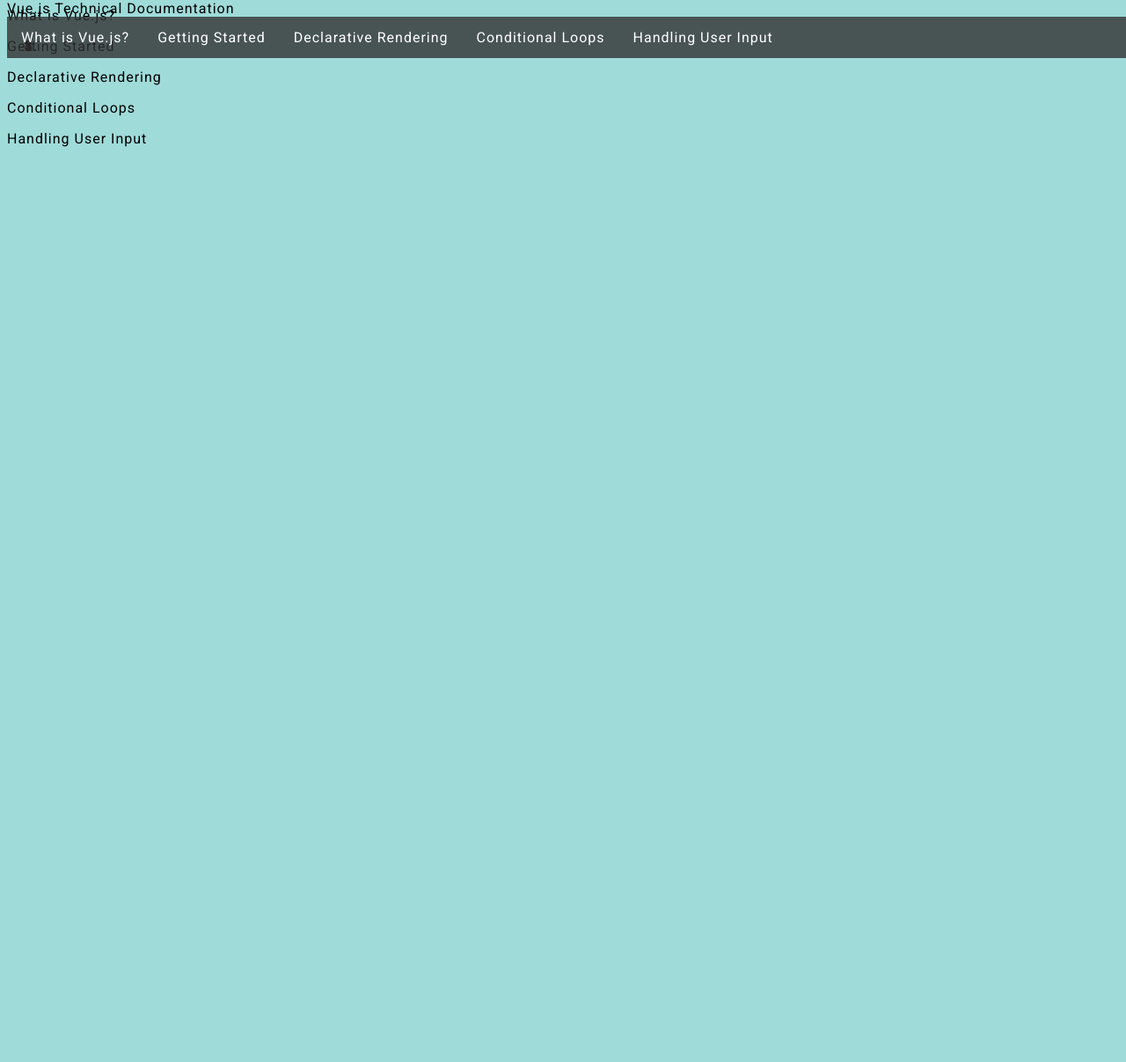
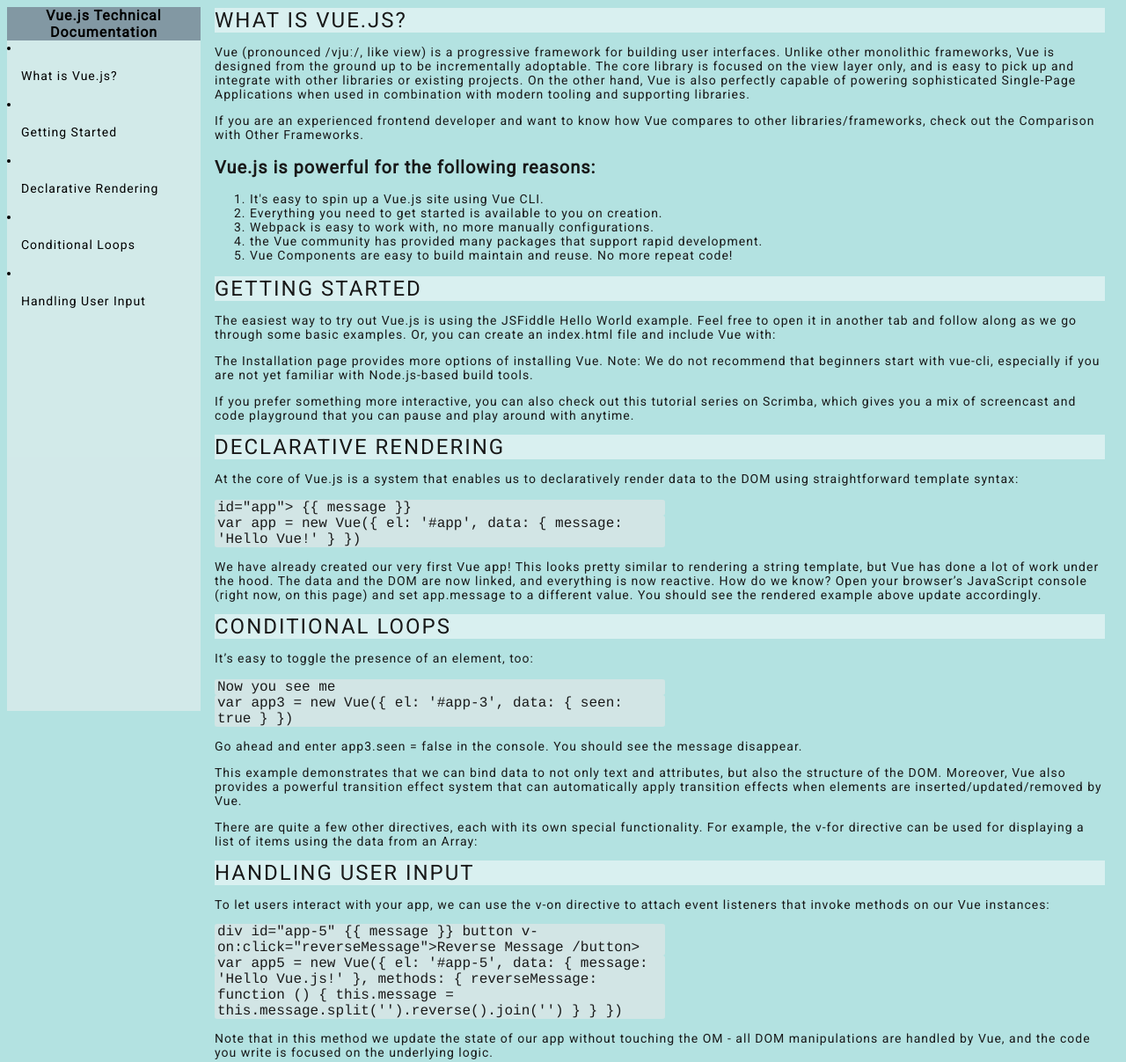
Before and after one commit to jpvajda/freecodecamp, a website: page technicaldocpage/technicaldocpage.html in a window 1280 px wide. Shown: the whole page at 88% size. Before the commit the page ends 800 px from the top, so only its background shows below. Drawn offline with Linux system fonts and the light colour scheme.

Commit message:
finished technical doc page project

```diff
--- a/technicaldocpage/technicaldocpage.html
+++ b/technicaldocpage/technicaldocpage.html
@@ -11,116 +11,263 @@
 <!--Layout -->
 
 <style type="text/css">
-
   body {
     font-family: 'Roboto', sans-serif;
-  letter-spacing: 1px;
-  background: rgba(65, 184, 181, .5);
-  display: flex;
-  flex-direction: column;
+    background: rgba(65, 184, 181, .4);
   }
 
-.navbar {
-  position: fixed;
-  top: 0;
-  width: 100%;
+  .content {
+    margin-left: 220px;
+    padding: 1px 16px;
+    height: 100%;
+    color: #191919;
   }
 
-ul {
-  list-style-type: none;
-  margin: 0;
-  padding: 0;
-  overflow: hidden;
-  background-color: rgba(51, 51, 51, 0.8);
+  p {
+    font-size: 14px;
+    letter-spacing: 1px;
+  }
+
+  h2 {
+    font-size: 20px;
+    letter-spacing: 1px;
   }
 
   li {
+    font-size: 14px;
+    letter-spacing: 1px;
+  }
+
+  code {
+    background-color: rgba(232, 232, 232, 0.6);
+    border-radius: 3px;
+    font-family: courier, monospace;
+    padding: 0 3px;
+    display: inline-block;
+    width: 50%;
+  }
+
+  .navheader {
+    text-align: center;
+    font-weight: 900;
+    background: rgba(53, 73, 94, .5);
+    letter-spacing: 1px;
+  }
+
+  /* The side navigation menu */
+  .sidebar {
+    margin: 0;
+    padding: 0;
+    width: 220px;
+    background-color: rgba(241, 241, 241, .5);
+    position: fixed;
+    height: 100%;
+    overflow: auto;
+    letter-spacing: 1px;
+  }
+
+  /* Sidebar links */
+  .sidebar a {
+    display: block;
+    color: black;
+    padding: 16px;
+    text-decoration: none;
+  }
+
+  /* Active/current link */
+  .sidebar a.active {
+    background-color: #4CAF50;
+    color: white;
+  }
+
+  /* Links on mouse-over */
+  .sidebar a:hover:not(.active) {
+    background-color: #555;
+    color: white;
+  }
+
+  .main-header {
+    font-size: 24px;
+    letter-spacing: 2px;
+    text-transform: uppercase;
+    background: rgba(255, 255, 255, 0.5);
+  }
+
+
+  @media screen and (max-width: 600px) {
+    .sidebar {
+      width: 100%;
+      height: auto;
+      position: relative;
+    }
+
+    .sidebar a {
       float: left;
     }
 
-li a {
-  display: block;
-  color: white;
-  text-align: center;
-  padding: 14px 16px;
-  text-decoration: none;
+    div.content {
+      margin-left: 0;
+    }
   }
 
-li a:hover {
-  background-color: #111;
+  /* On screens that are less than 600px, display the bar vertically, instead of horizontally */
+  @media screen and (max-width: 600px) {
+    .sidebar a {
+      text-align: center;
+      float: none;
     }
-
-@media (max-width: 600px) {
-
-  .video {
-    display: none;
   }
-
-}
-
-
 </style>
 
 <!--  Content  -->
-<nav id="navbar" class="navbar">
-  <header id="header">Vue.js Technical Documentation</header>
-  <ul>
+<div>
+  <nav id="navbar" class="sidebar">
+    <header id="header" class="navheader">Vue.js Technical Documentation</header>
     <li><a class="nav-link" href="#what_is_vue.js?">What is Vue.js?</a></li>
     <li><a class="nav-link" href="#getting_started">Getting Started</a></li>
     <li><a class="nav-link" href="#declarative_rendering">Declarative Rendering</a></li>
     <li><a class="nav-link" href="#conditional_loops">Conditional Loops</a></li>
     <li><a class="nav-link" href="#handling_user_input">Handling User Input</a></li>
-  </ul>
   </nav>
+</div>
 
 <main id="main-doc">
+
   <body>
+    <div class="content">
       <section class="main-section" id="what_is_vue.js?">
         <header class="main-header" id="what_is_vue.js?">What is Vue.js?</header>
-    <p></p>
-    <p></p>
+        <p>Vue (pronounced /vjuː/, like view) is a progressive framework for building user interfaces.
+          Unlike other monolithic frameworks, Vue is designed from the ground up to be incrementally adoptable.
+          The core library is focused on the view layer only, and is easy to pick up and integrate with other
+          libraries or existing projects. On the other hand, Vue is also perfectly capable of powering
+          sophisticated Single-Page Applications when used in combination with modern tooling and
+          supporting libraries.</p>
+
+        <p>If you are an experienced frontend developer and want to know how Vue compares to
+          other libraries/frameworks, check out the Comparison with Other Frameworks.</p>
+
+        <h2>Vue.js is powerful for the following reasons:</h2>
 
         <ol>
-      <li></li>
-      <li></li>
-      <li></li>
-      <li></li>
-      <li></li>
+          <li>It's easy to spin up a Vue.js site using Vue CLI.</li>
+          <li>Everything you need to get started is available to you on creation.</li>
+          <li>Webpack is easy to work with, no more manually configurations.</li>
+          <li>the Vue community has provided many packages that support rapid development.</li>
+          <li>Vue Components are easy to build maintain and reuse. No more repeat code!</li>
         </ol>
 
       </section>
 
       <section class="main-section" id="getting_started">
         <header class="main-header" id="getting_atarted">Getting Started</header>
-    <p></p>
-    <p></p>
+        <p>The easiest way to try out Vue.js is using the JSFiddle Hello World example.
+          Feel free to open it in another tab and follow along as we go through some basic examples.
+          Or, you can create an index.html file and include Vue with:</p>
+
+        <p>The Installation page provides more options of installing Vue. Note: We do
+          not recommend that beginners start with vue-cli, especially if you are not yet
+          familiar with Node.js-based build tools.
+
+          <p>If you prefer something more interactive, you can also check out this
+            tutorial series on Scrimba, which gives you a mix of screencast and
+            code playground that you can pause and play around with anytime.</p>
       </section>
 
 
       <section class="main-section" id="declarative_rendering">
         <header class="main-header" id="declarative_rendering">Declarative Rendering</header>
-    <p></p>
-    <p></p>
-    <code></code>
-    <code></code>
+        <p>At the core of Vue.js is a system that enables us to declaratively render data to the
+          DOM using straightforward template syntax:</p>
+
+        <code>
+           id="app">
+          {{ message }}
+      </code>
+
+        <code>
+                var app = new Vue({
+                  el: '#app',
+                  data: {
+                    message: 'Hello Vue!'
+                  }
+                })
+            </code>
+
+        <p>We have already created our very first Vue app! This looks pretty similar
+          to rendering a string template, but Vue has done a lot of work under the hood.
+          The data and the DOM are now linked, and everything is now reactive. How do we
+          know? Open your browser’s JavaScript console (right now, on this page) and
+          set app.message to a different value. You should see the rendered example
+          above update accordingly.</p>
+
       </section>
 
       <section class="main-section" id="conditional_loops">
         <header class="main-header" id="conditional_loops">Conditional Loops</header>
-    <p></p>
-    <p></p>
-    <code></code>
-    <code></code>
+        <p>It’s easy to toggle the presence of an element, too:</p>
+
+        <code>
+        <div id="app-3">
+            <span v-if="seen">Now you see me</span>
+          </div>
+    </code>
+
+
+        <code>
+      var app3 = new Vue({
+        el: '#app-3',
+        data: {
+          seen: true
+        }
+      })
+  </code>
+
+        <p>Go ahead and enter app3.seen = false in the console.
+          You should see the message disappear.</p>
+
+        <p>This example demonstrates that we can bind data to not only text and attributes,
+          but also the structure of the DOM. Moreover, Vue also provides a powerful
+          transition effect system that can automatically
+          apply transition effects when elements are inserted/updated/removed by Vue.</p>
+
+        <p>There are quite a few other directives, each with its own special functionality.
+          For example, the v-for directive can be used for displaying a
+          list of items using the data from an Array:</p>
       </section>
 
       <section class="main-section" id="handling_user_input">
         <header class="main-header" id="handling_user_input">Handling User Input</header>
-    <p></p>
-    <p></p>
-    <code></code>
-    <code></code>
+        <p>To let users interact with your app, we can use the v-on
+          directive to attach event listeners that invoke methods on our Vue instances:</p>
+
+        <code>
+    div id="app-5"
+      {{ message }}
+      button v-on:click="reverseMessage">Reverse Message /button>
+  </code>
+
+
+        <code>
+          var app5 = new Vue({
+            el: '#app-5',
+            data: {
+              message: 'Hello Vue.js!'
+            },
+            methods: {
+              reverseMessage: function () {
+                this.message = this.message.split('').reverse().join('')
+              }
+            }
+          })
+        </code>
+
+        <p>Note that in this method we update the state of our app without touching the
+          OM - all DOM manipulations are handled by Vue, and the code you write is
+          focused on the underlying logic.</p>
+
       </section>
-
+    </div>
   </body>
 </main>
 
```
Also changed, not shown: README.md. Lines whose indentation alone changed are shown as unchanged.
